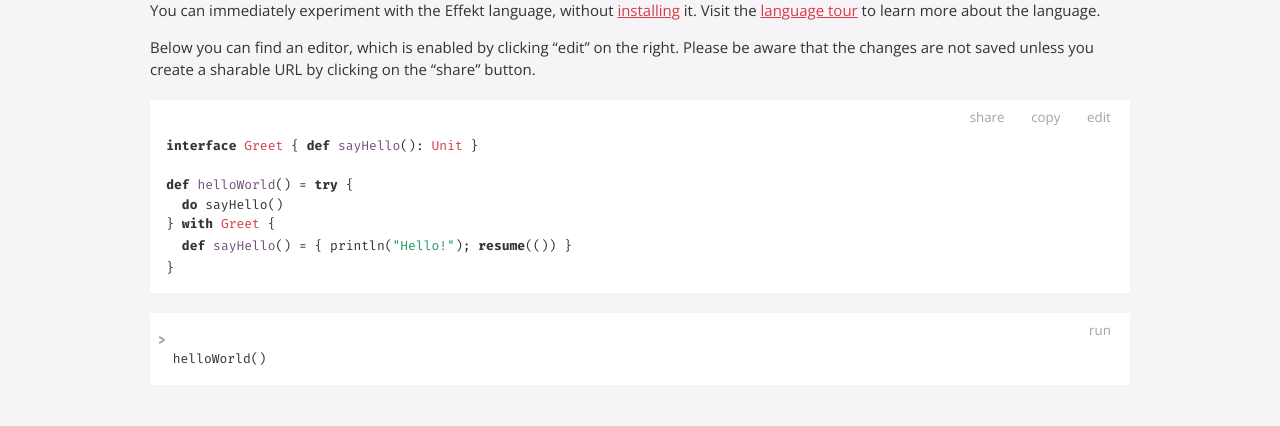
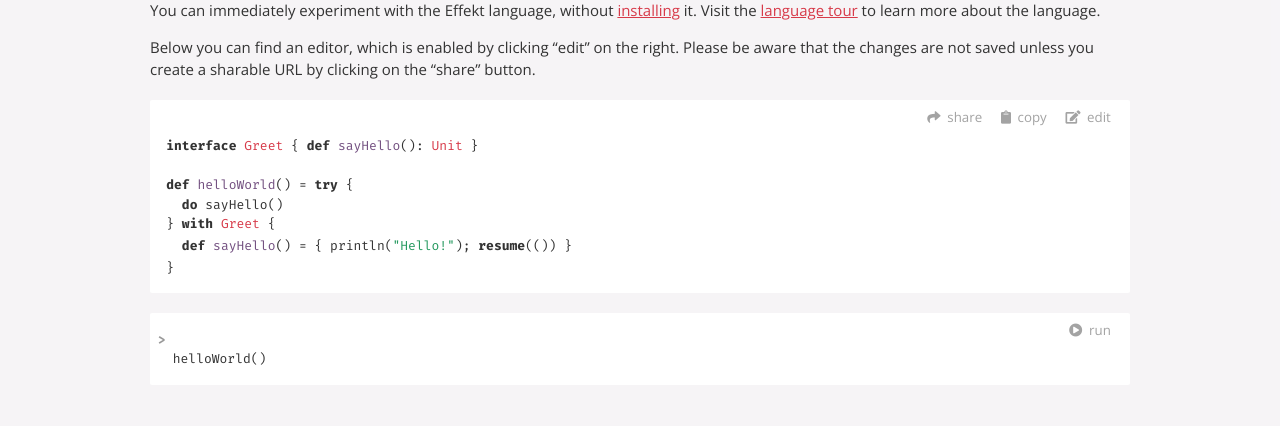
Before and after one commit to effekt-lang/effekt-website, a Jekyll site: the page built from playground.md, in a window 1280 px wide. Shown: the part 288-714 px from the top of the page. Built offline with Jekyll 4.4.1, drawn with Linux system fonts in a browser that asks for light colours.

```diff
--- a/_sass/light-style/_code.scss
+++ b/_sass/light-style/_code.scss
@@ -55,7 +55,7 @@
       background: none;
       border: none
     }
-    button.button-run:before, button.button-edit:before, button#button-share:before button#button-copy:before {
+    button.button-run:before, button.button-edit:before, button#button-share:before, button#button-copy:before {
       font-family: "Font Awesome 5 Free";
       font-weight: 900;
       padding-right: 0.5em;
```
Also changed, not shown: 2 other files.
